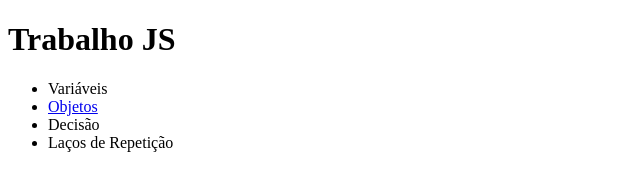
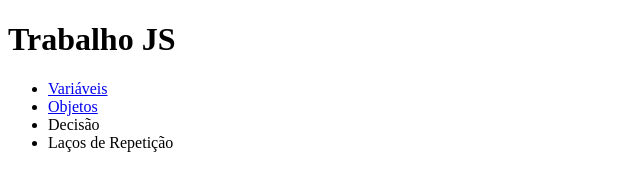
Before and after one commit to Gabriel-Dias-Freitas/Trabalho-JS, a plain HTML site: page index.html in a window 1280 px wide. Shown: the full height of the page, 0-640 px from the left. Drawn offline with Linux system fonts and the light colour scheme.

Commit message:
linkando pagina de variaveis

```diff
--- a/index.html
+++ b/index.html
@@ -8,7 +8,7 @@
 <body>
     <h1>Trabalho JS</h1>
     <ul>
-        <li><a href="variaveis.html"></a>Variáveis</li>
+        <li><a href="variaveis.html">Variáveis</a></li>
         <li><a href="objetos.html">Objetos</a></li>
         <li>Decisão</li>
         <li>Laços de Repetição</li>
```
Also changed, not shown: variaveis.html (+1 -1 lines).
